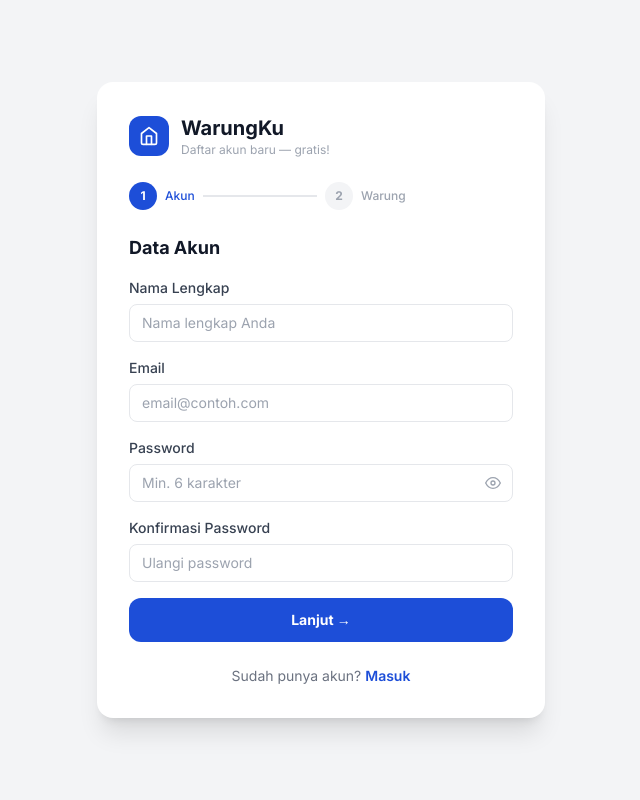
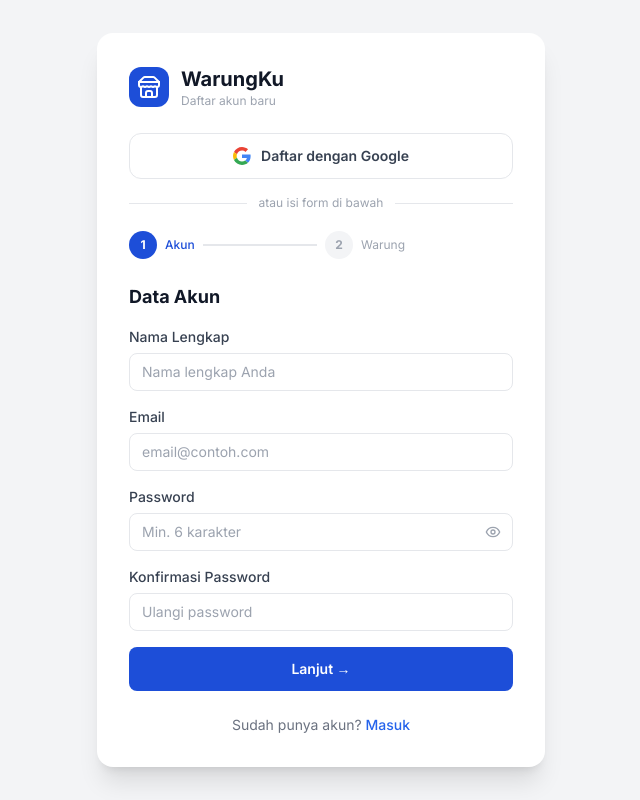
Before and after one commit to design-indra/warungku, a Next.js app: page /auth/register in a window 1280 px wide. Shown: the whole page, without its empty margins (319-959 px from the left). Built offline with nearby package versions, Linux system fonts and the light colour scheme.

Commit message:
Add files via upload

```diff
--- a/app/auth/register/page.jsx
+++ b/app/auth/register/page.jsx
@@ -2,43 +2,28 @@
 
 import { useState } from 'react'
 import { useRouter } from 'next/navigation'
+import { Eye, EyeOff, Store } from 'lucide-react'
 import Link from 'next/link'
 import { createClient } from '@/lib/supabase'
-import Icon from '@/components/Icon'
-
-// Terjemahkan error Supabase ke Bahasa Indonesia
-const translateError = (msg = '') => {
-  if (msg.includes('User already registered') || msg.includes('already been registered'))
-    return 'EMAIL_SUDAH_TERDAFTAR'
-  if (msg.includes('Password should be at least'))
-    return 'Password minimal 6 karakter.'
-  if (msg.includes('Unable to validate email'))
-    return 'Format email tidak valid. Periksa kembali.'
-  if (msg.includes('Signup is disabled'))
-    return 'Pendaftaran sementara ditutup. Coba lagi nanti.'
-  if (msg.includes('rate limit') || msg.includes('Too many'))
-    return 'Terlalu banyak percobaan. Tunggu beberapa menit.'
-  return 'Terjadi kesalahan. Silakan coba lagi.'
-}
 
 export default function RegisterPage() {
   const router = useRouter()
-  const [step, setStep] = useState(1)
   const [form, setForm] = useState({
     namaLengkap: '', email: '', password: '', konfirmasi: '',
     namaWarung: '', noHp: ''
   })
-  const [showPass, setShowPass]   = useState(false)
-  const [loading, setLoading]     = useState(false)
-  const [error, setError]         = useState('')
-  const [emailTerdaftar, setEmailTerdaftar] = useState(false)
+  const [showPass, setShowPass] = useState(false)
+  const [loading, setLoading] = useState(false)
+  const [loadingGoogle, setLoadingGoogle] = useState(false)
+  const [error, setError] = useState('')
+  const [step, setStep] = useState(1)
 
-  const handleStep1 = (e) => {
+  const handleNext = (e) => {
     e.preventDefault()
+    if (form.password !== form.konfirmasi) {
+      setError('Password tidak cocok'); return
+    }
     setError('')
-    setEmailTerdaftar(false)
-    if (form.password.length < 6) { setError('Password minimal 6 karakter.'); return }
-    if (form.password !== form.konfirmasi) { setError('Konfirmasi password tidak cocok.'); return }
     setStep(2)
   }
 
@@ -46,205 +31,157 @@
     e.preventDefault()
     setLoading(true)
     setError('')
-    setEmailTerdaftar(false)
     try {
       const supabase = createClient()
       const { data, error: signUpError } = await supabase.auth.signUp({
-        email:    form.email.trim(),
+        email: form.email,
         password: form.password,
         options: {
-          data: {
-            full_name:   form.namaLengkap,
-            nama_warung: form.namaWarung,
-            no_hp:       form.noHp,
-          },
+          data: { full_name: form.namaLengkap, nama_warung: form.namaWarung, no_hp: form.noHp }
+        }
+      })
+      if (signUpError) throw signUpError
+      router.push('/dashboard')
+    } catch (err) {
+      setError(err.message || 'Terjadi kesalahan. Silakan coba lagi.')
+    } finally {
+      setLoading(false)
+    }
+  }
+
+  const handleGoogleRegister = async () => {
+    setLoadingGoogle(true)
+    setError('')
+    try {
+      const supabase = createClient()
+      const { error } = await supabase.auth.signInWithOAuth({
+        provider: 'google',
+        options: {
+          redirectTo: `https://warungku-one.vercel.app/auth/callback`,
         },
       })
-
-      if (signUpError) throw signUpError
-
-      // Supabase kadang tidak throw error tapi user sudah ada
-      // Cirinya: data.user ada tapi identities kosong
-      if (data?.user && data.user.identities?.length === 0) {
-        setEmailTerdaftar(true)
-        setLoading(false)
-        return
-      }
-
-      router.push('/setup')
-    } catch (err) {
-      const translated = translateError(err.message)
-      if (translated === 'EMAIL_SUDAH_TERDAFTAR') {
-        setEmailTerdaftar(true)
-      } else {
-        setError(translated)
-      }
-    } finally {
-      setLoading(false)
+      if (error) throw error
+    } catch {
+      setError('Gagal daftar dengan Google. Silakan coba lagi.')
+      setLoadingGoogle(false)
     }
   }
 
   return (
     <div className="min-h-screen bg-gray-100 flex items-center justify-center p-4">
       <div className="w-full max-w-md bg-white rounded-2xl shadow-xl p-8">
-
         {/* Logo */}
         <div className="flex items-center gap-3 mb-6">
           <div className="w-10 h-10 bg-blue-700 rounded-xl flex items-center justify-center">
-            <Icon name="store" size={20} color="white" />
+            <Store className="w-6 h-6 text-white" />
           </div>
           <div>
             <h1 className="text-xl font-bold text-gray-900">WarungKu</h1>
-            <p className="text-xs text-gray-400">Daftar akun baru — gratis!</p>
+            <p className="text-xs text-gray-400">Daftar akun baru</p>
           </div>
         </div>
+
+        {error && (
+          <div className="bg-red-50 border border-red-200 text-red-600 px-4 py-3 rounded-lg text-sm mb-4">
+            {error}
+          </div>
+        )}
+
+        {/* Google Register Button — hanya tampil di step 1 */}
+        {step === 1 && (
+          <>
+            <button
+              onClick={handleGoogleRegister}
+              disabled={loadingGoogle || loading}
+              className="w-full flex items-center justify-center gap-2.5 border border-gray-200 rounded-xl py-3 text-sm font-semibold text-gray-700 hover:bg-gray-50 active:bg-gray-100 transition-colors disabled:opacity-60 mb-4"
+            >
+              {loadingGoogle ? (
+                <svg className="animate-spin w-4 h-4 text-gray-500" xmlns="http://www.w3.org/2000/svg" fill="none" viewBox="0 0 24 24">
+                  <circle className="opacity-25" cx="12" cy="12" r="10" stroke="currentColor" strokeWidth="4" />
+                  <path className="opacity-75" fill="currentColor" d="M4 12a8 8 0 018-8V0C5.373 0 0 5.373 0 12h4z" />
+                </svg>
+              ) : (
+                <svg width="18" height="18" viewBox="0 0 48 48">
+                  <path fill="#EA4335" d="M24 9.5c3.54 0 6.71 1.22 9.21 3.6l6.85-6.85C35.9 2.38 30.47 0 24 0 14.62 0 6.51 5.38 2.56 13.22l7.98 6.19C12.43 13.72 17.74 9.5 24 9.5z"/>
+                  <path fill="#4285F4" d="M46.98 24.55c0-1.57-.15-3.09-.38-4.55H24v9.02h12.94c-.58 2.96-2.26 5.48-4.78 7.18l7.73 6c4.51-4.18 7.09-10.36 7.09-17.65z"/>
+                  <path fill="#FBBC05" d="M10.53 28.59c-.48-1.45-.76-2.99-.76-4.59s.27-3.14.76-4.59l-7.98-6.19C.92 16.46 0 20.12 0 24c0 3.88.92 7.54 2.56 10.78l7.97-6.19z"/>
+                  <path fill="#34A853" d="M24 48c6.48 0 11.93-2.13 15.89-5.81l-7.73-6c-2.18 1.48-4.97 2.31-8.16 2.31-6.26 0-11.57-4.22-13.47-9.91l-7.98 6.19C6.51 42.62 14.62 48 24 48z"/>
+                  <path fill="none" d="M0 0h48v48H0z"/>
+                </svg>
+              )}
+              {loadingGoogle ? 'Menghubungkan...' : 'Daftar dengan Google'}
+            </button>
+
+            <div className="flex items-center gap-3 mb-5">
+              <div className="flex-1 h-px bg-gray-200" />
+              <span className="text-xs text-gray-400">atau isi form di bawah</span>
+              <div className="flex-1 h-px bg-gray-200" />
+            </div>
+          </>
+        )}
 
         {/* Step indicator */}
         <div className="flex items-center gap-2 mb-6">
           {[1, 2].map((s) => (
             <div key={s} className="flex items-center gap-2 flex-1">
-              <div className={`w-7 h-7 rounded-full flex items-center justify-center text-xs font-bold transition-colors
-                ${step > s ? 'bg-green-500 text-white' : step === s ? 'bg-blue-700 text-white' : 'bg-gray-100 text-gray-400'}`}>
-                {step > s ? <Icon name="check" size={13} color="white" /> : s}
-              </div>
-              <span className={`text-xs font-medium ${step >= s ? 'text-blue-700' : 'text-gray-400'}`}>
-                {s === 1 ? 'Akun' : 'Warung'}
-              </span>
-              {s < 2 && <div className={`flex-1 h-0.5 transition-colors ${step > s ? 'bg-blue-700' : 'bg-gray-200'}`} />}
+              <div className={`w-7 h-7 rounded-full flex items-center justify-center text-xs font-bold ${step >= s ? 'bg-blue-700 text-white' : 'bg-gray-100 text-gray-400'}`}>{s}</div>
+              <span className={`text-xs ${step >= s ? 'text-blue-700 font-medium' : 'text-gray-400'}`}>{s === 1 ? 'Akun' : 'Warung'}</span>
+              {s < 2 && <div className={`flex-1 h-0.5 ${step > s ? 'bg-blue-700' : 'bg-gray-200'}`} />}
             </div>
           ))}
         </div>
 
-        {/* Error umum */}
-        {error && (
-          <div className="bg-red-50 border border-red-200 text-red-600 px-4 py-3 rounded-xl text-sm mb-4 flex items-start gap-2">
-            <span className="flex-shrink-0">⚠️</span>
-            <span>{error}</span>
-          </div>
-        )}
-
-        {/* Error email sudah terdaftar */}
-        {emailTerdaftar && (
-          <div className="bg-orange-50 border border-orange-200 px-4 py-3 rounded-xl text-sm mb-4">
-            <p className="font-semibold text-orange-700 mb-1">📧 Email sudah terdaftar!</p>
-            <p className="text-orange-600 text-xs leading-relaxed mb-3">
-              Email <strong>{form.email}</strong> sudah pernah didaftarkan di WarungKu.
-            </p>
-            <div className="flex gap-2">
-              <Link
-                href="/auth/login"
-                className="flex-1 text-center bg-blue-700 text-white text-xs font-bold py-2 rounded-lg hover:bg-blue-800 transition-colors"
-              >
-                Masuk ke Akun
-              </Link>
-              <button
-                onClick={() => {
-                  setEmailTerdaftar(false)
-                  setStep(1)
-                  setForm(f => ({ ...f, email: '', password: '', konfirmasi: '' }))
-                }}
-                className="flex-1 text-center border border-gray-200 text-gray-600 text-xs font-medium py-2 rounded-lg hover:bg-gray-50 transition-colors"
-              >
-                Ganti Email
-              </button>
-            </div>
-          </div>
-        )}
-
-        {/* Step 1 — Data Akun */}
-        {!emailTerdaftar && step === 1 && (
-          <form onSubmit={handleStep1} className="space-y-4">
+        {step === 1 ? (
+          <form onSubmit={handleNext} className="space-y-4">
             <h2 className="text-lg font-bold text-gray-900">Data Akun</h2>
-
             <div>
               <label className="block text-sm font-medium text-gray-700 mb-1.5">Nama Lengkap</label>
               <input type="text" placeholder="Nama lengkap Anda" className="input-field"
-                value={form.namaLengkap} onChange={e => setForm(p => ({ ...p, namaLengkap: e.target.value }))} required />
+                value={form.namaLengkap} onChange={e => setForm({ ...form, namaLengkap: e.target.value })} required />
             </div>
-
             <div>
               <label className="block text-sm font-medium text-gray-700 mb-1.5">Email</label>
               <input type="email" placeholder="email@contoh.com" className="input-field"
-                value={form.email} onChange={e => setForm(p => ({ ...p, email: e.target.value }))} required />
+                value={form.email} onChange={e => setForm({ ...form, email: e.target.value })} required />
             </div>
-
             <div>
               <label className="block text-sm font-medium text-gray-700 mb-1.5">Password</label>
               <div className="relative">
                 <input type={showPass ? 'text' : 'password'} placeholder="Min. 6 karakter" className="input-field pr-10"
-                  value={form.password} onChange={e => setForm(p => ({ ...p, password: e.target.value }))} required minLength={6} />
-                <button type="button" onClick={() => setShowPass(!showPass)}
-                  className="absolute right-3 top-1/2 -translate-y-1/2 text-gray-400">
-                  <Icon name={showPass ? 'eyeoff' : 'eye'} size={16} color="#9ca3af" />
+                  value={form.password} onChange={e => setForm({ ...form, password: e.target.value })} required minLength={6} />
+                <button type="button" onClick={() => setShowPass(!showPass)} className="absolute right-3 top-1/2 -translate-y-1/2 text-gray-400">
+                  {showPass ? <EyeOff className="w-4 h-4" /> : <Eye className="w-4 h-4" />}
                 </button>
               </div>
-              {/* Password strength indicator */}
-              {form.password && (
-                <div className="mt-1.5 flex gap-1">
-                  {[1,2,3].map(i => (
-                    <div key={i} className={`h-1 flex-1 rounded-full transition-colors ${
-                      form.password.length >= i * 4
-                        ? i === 1 ? 'bg-red-400' : i === 2 ? 'bg-yellow-400' : 'bg-green-500'
-                        : 'bg-gray-100'
-                    }`} />
-                  ))}
-                  <span className="text-xs text-gray-400 ml-1">
-                    {form.password.length < 4 ? 'Lemah' : form.password.length < 8 ? 'Cukup' : 'Kuat'}
-                  </span>
-                </div>
-              )}
             </div>
-
             <div>
               <label className="block text-sm font-medium text-gray-700 mb-1.5">Konfirmasi Password</label>
               <input type="password" placeholder="Ulangi password" className="input-field"
-                value={form.konfirmasi} onChange={e => setForm(p => ({ ...p, konfirmasi: e.target.value }))} required />
-              {form.konfirmasi && form.konfirmasi !== form.password && (
-                <p className="text-xs text-red-500 mt-1">⚠️ Password tidak cocok</p>
-              )}
-              {form.konfirmasi && form.konfirmasi === form.password && (
-                <p className="text-xs text-green-600 mt-1">✓ Password cocok</p>
-              )}
+                value={form.konfirmasi} onChange={e => setForm({ ...form, konfirmasi: e.target.value })} required />
             </div>
-
-            <button type="submit"
-              className="w-full bg-blue-700 hover:bg-blue-800 text-white py-3 rounded-xl font-bold text-sm transition-colors">
+            <button type="submit" className="w-full bg-blue-700 hover:bg-blue-800 text-white py-3 rounded-lg font-semibold text-sm transition-colors">
               Lanjut →
             </button>
           </form>
-        )}
-
-        {/* Step 2 — Data Warung */}
-        {!emailTerdaftar && step === 2 && (
+        ) : (
           <form onSubmit={handleRegister} className="space-y-4">
             <h2 className="text-lg font-bold text-gray-900">Data Warung</h2>
-
             <div>
-              <label className="block text-sm font-medium text-gray-700 mb-1.5">
-                Nama Warung <span className="text-red-500">*</span>
-              </label>
-              <input type="text" placeholder="Contoh: Warung Barokah Jaya" className="input-field"
-                value={form.namaWarung} onChange={e => setForm(p => ({ ...p, namaWarung: e.target.value }))} required />
+              <label className="block text-sm font-medium text-gray-700 mb-1.5">Nama Warung</label>
+              <input type="text" placeholder="Contoh: Warung Barokah" className="input-field"
+                value={form.namaWarung} onChange={e => setForm({ ...form, namaWarung: e.target.value })} required />
             </div>
-
             <div>
               <label className="block text-sm font-medium text-gray-700 mb-1.5">Nomor HP / WhatsApp</label>
               <input type="tel" placeholder="08xxxxxxxxxx" className="input-field"
-                value={form.noHp} onChange={e => setForm(p => ({ ...p, noHp: e.target.value }))} />
+                value={form.noHp} onChange={e => setForm({ ...form, noHp: e.target.value })} required />
             </div>
-
-            <div className="bg-blue-50 border border-blue-100 rounded-xl p-3 text-xs text-blue-700">
-              💡 Kamu mulai dengan paket <strong>Gratis</strong> — bisa upgrade kapan saja.
-            </div>
-
             <div className="flex gap-3">
-              <button type="button" onClick={() => { setStep(1); setError('') }}
-                className="flex-1 btn-secondary justify-center text-sm py-3">
+              <button type="button" onClick={() => setStep(1)} className="flex-1 btn-secondary justify-center">
                 ← Kembali
               </button>
-              <button type="submit" disabled={loading || !form.namaWarung}
-                className="flex-1 bg-blue-700 hover:bg-blue-800 text-white py-3 rounded-xl font-bold text-sm transition-colors disabled:opacity-60">
-                {loading ? 'Mendaftar...' : 'Daftar Sekarang 🎉'}
+              <button type="submit" disabled={loading} className="flex-1 bg-blue-700 hover:bg-blue-800 text-white py-3 rounded-lg font-semibold text-sm transition-colors disabled:opacity-60">
+                {loading ? 'Memuat...' : 'Daftar Sekarang'}
               </button>
             </div>
           </form>
@@ -252,7 +189,7 @@
 
         <p className="text-center text-sm text-gray-500 mt-6">
           Sudah punya akun?{' '}
-          <Link href="/auth/login" className="text-blue-700 hover:underline font-semibold">Masuk</Link>
+          <Link href="/auth/login" className="text-blue-600 hover:underline font-medium">Masuk</Link>
         </p>
       </div>
     </div>
```
